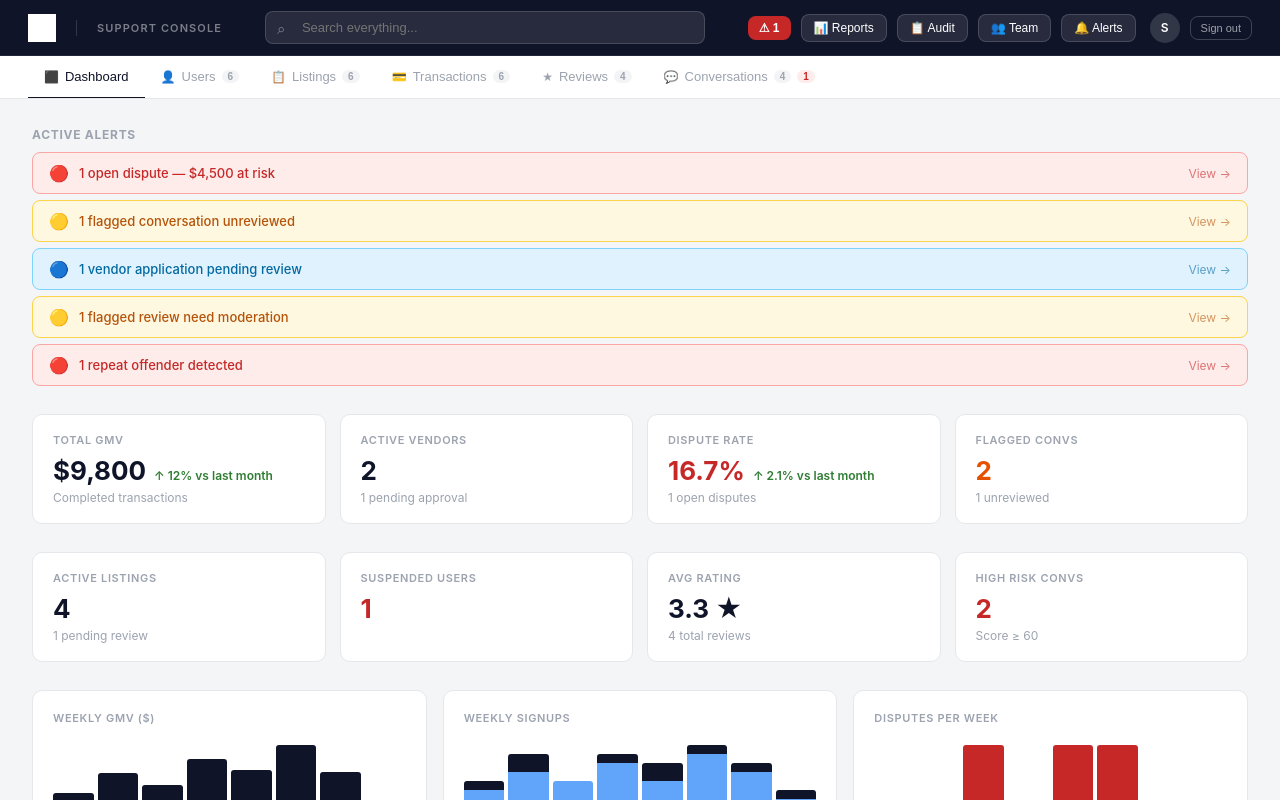
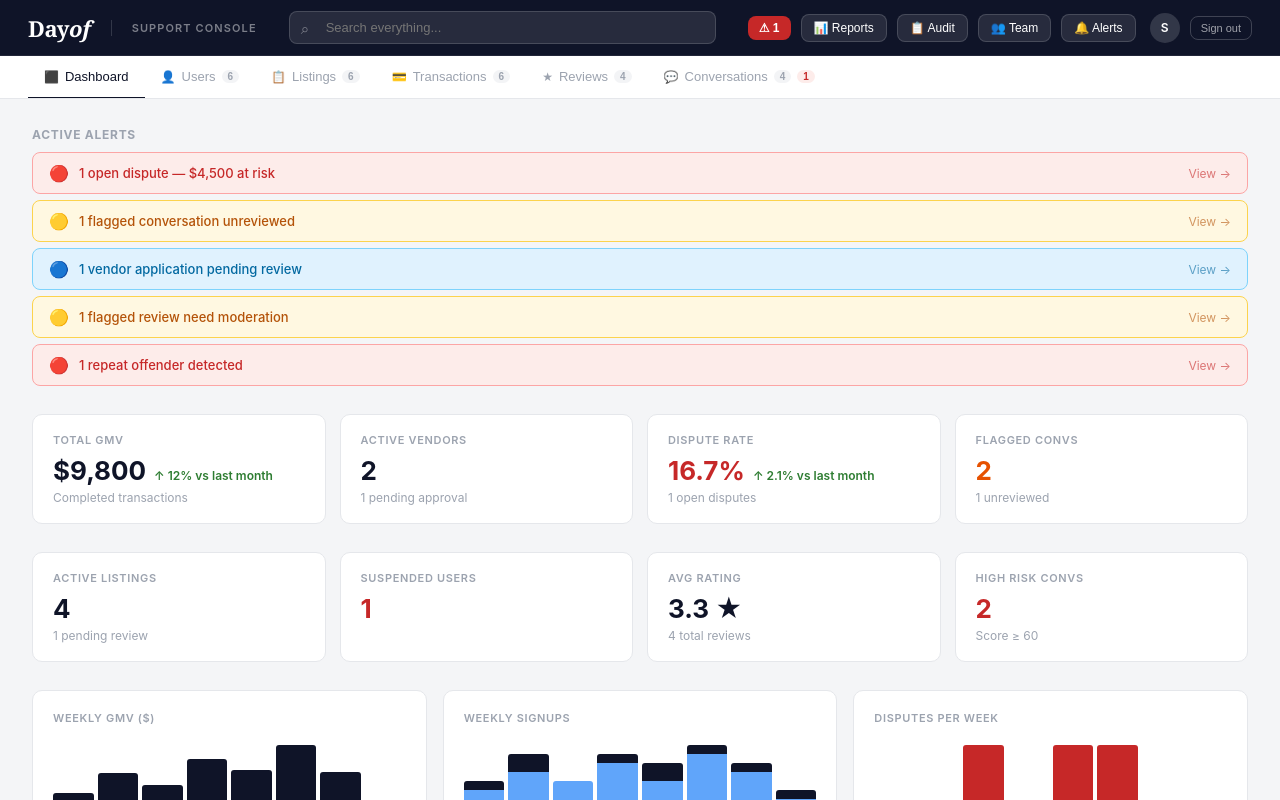
Before and after one commit to HarryDayOf/nextjs-kzt3bdzg, a Next.js app: page /dashboard in a window 1280 px wide. Shown: the top 800 px of the page. Built offline with nearby package versions, Linux system fonts and the light colour scheme; sample sign-in values are in the browser's storage.

Commit message:
Add files via upload

```diff
--- a/components/console/ui.tsx
+++ b/components/console/ui.tsx
@@ -94,12 +94,11 @@ export function DR({ label, value }: { label: string; value: React.ReactNode })
 
 // ─── LOGO ─────────────────────────────────────────────────────────────────────
 export function Logo({ white }: { white?: boolean }) {
+  const c = white ? '#fff' : '#0f1428';
   return (
-    <img
-      src="/images/dayof-logo.png"
-      alt="Day Of"
-      style={{ height: '28px', width: 'auto', filter: white ? 'brightness(0) invert(1)' : 'none' }}
-    />
+    <span style={{ fontFamily: 'Georgia,serif', fontWeight: 700, fontSize: '22px', color: c, letterSpacing: '-0.02em' }}>
+      Day<span style={{ fontStyle: 'italic' }}>of</span>
+    </span>
   );
 }
 
```
